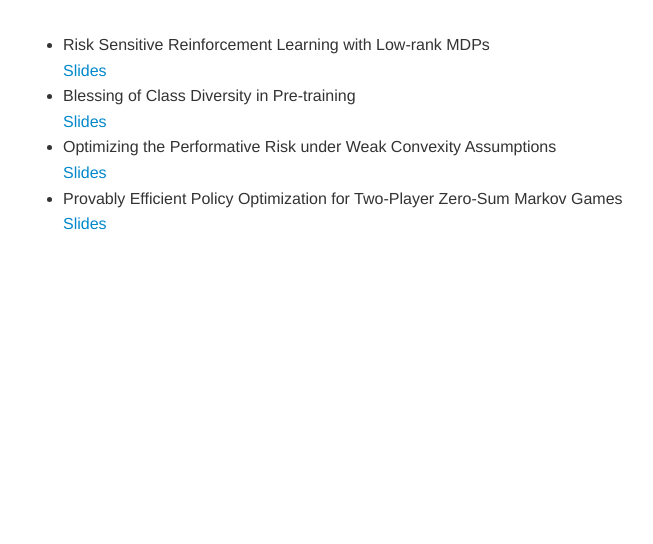
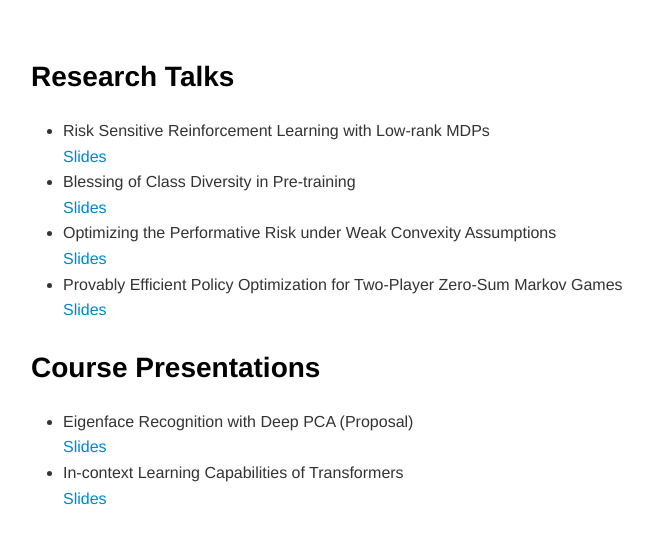
Before and after one commit to zhaoyl18/zhaoyl18.github.io, a Jekyll site: the page _pages/talks.html, which Jekyll copies as it is, in a window 1280 px wide. Shown: the top 544 px of the page, without its empty margins (184-837 px from the left). Built offline with Jekyll 4.4.1, drawn with Linux system fonts in a browser that asks for light colours.

Commit message:
uodate talks and resume

```diff
--- a/_pages/talks.html
+++ b/_pages/talks.html
@@ -1,5 +1,5 @@
 <!DOCTYPE html><html><head>
-      <title>Talks and presentations</title>
+      <title>Talks and Presentations</title>
       <meta charset="utf-8">
       <meta name="viewport" content="width=device-width, initial-scale=1.0">
 
@@ -261,7 +261,9 @@ pre[data-line] .line-highlight[data-end]:after {
     </head>
     <body for="html-export">
       <div class="mume markdown-preview  ">
-      <ul>
+      <h2 class="mume-header" id="research-talks">Research Talks</h2>
+
+<ul>
 <li>
 <p>Risk Sensitive Reinforcement Learning with Low-rank MDPs<br>
 <a href="https://yulaizhao.com/files/slides_riskRL.pdf">Slides</a></p>
@@ -279,6 +281,18 @@ pre[data-line] .line-highlight[data-end]:after {
 <a href="https://yulaizhao.com/files/slides_pgt.pdf">Slides</a></p>
 </li>
 </ul>
+<h2 class="mume-header" id="course-presentations">Course Presentations</h2>
+
+<ul>
+<li>
+<p>Eigenface Recognition with Deep PCA (Proposal)<br>
+<a href="https://yulaizhao.com/files/slides_ECE571_proposal.pdf">Slides</a></p>
+</li>
+<li>
+<p>In-context Learning Capabilities of Transformers<br>
+<a href="https://yulaizhao.com/files/slides_in_context_learning.pdf">Slides</a></p>
+</li>
+</ul>
 
       </div>
 
```
Also changed, not shown: _pages/talks.md (+11 -1 lines), 2 other files.
